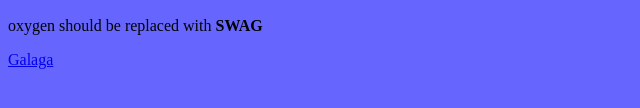
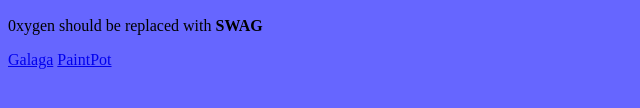
Before and after one commit to jmarquez802/jmarquez802.github.io, a plain HTML site: page my_website/portfolio.html in a window 1280 px wide. Shown: the part 406-514 px from the top of the page, 0-640 px from the left. Drawn offline with Linux system fonts and the light colour scheme.

```diff
--- a/my_website/portfolio.html
+++ b/my_website/portfolio.html
@@ -17,8 +17,8 @@
     </a>
     <h2> My portfolio </h2>
     <img src="images/odd_future.jpg"height="250">
-    <p>oxygen should be replaced with<strong> SWAG</strong> </p>
-    <a href="https://scratch.mit.edu/projects/181671217/#fullscreen"target="_blank"> Galaga</a>
-	  </body>
-
+    <p>
+    0xygen should be replaced with<strong> SWAG</strong> </p>
+    <a href="https://scratch.mit.edu/projects/181671217/#fullscreen"target="_blank"> Galaga</a>	 </body>
+<a href="/my_website/jordan_amy.aia"target=<amy class="aia">PaintPot</amy>
 	</html>
```
Also changed, not shown: 1 other file.
